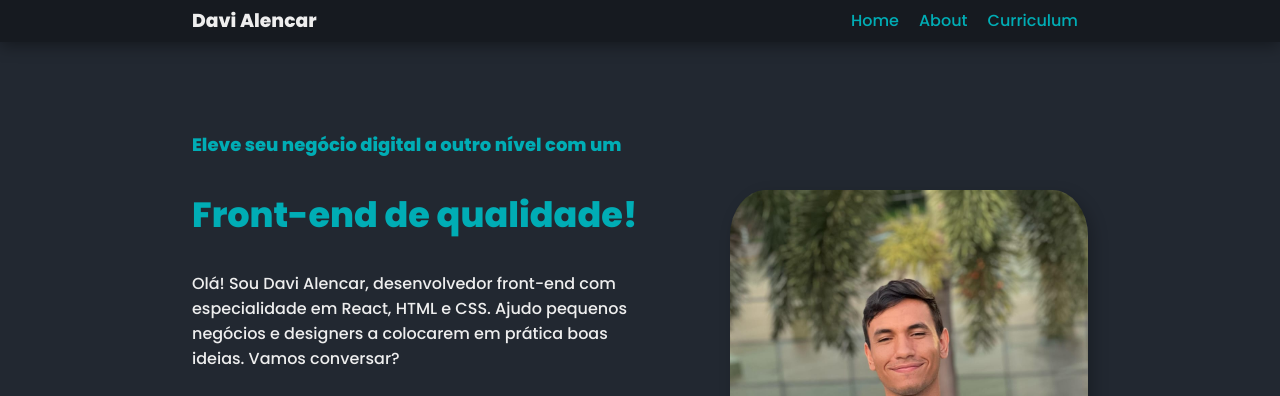
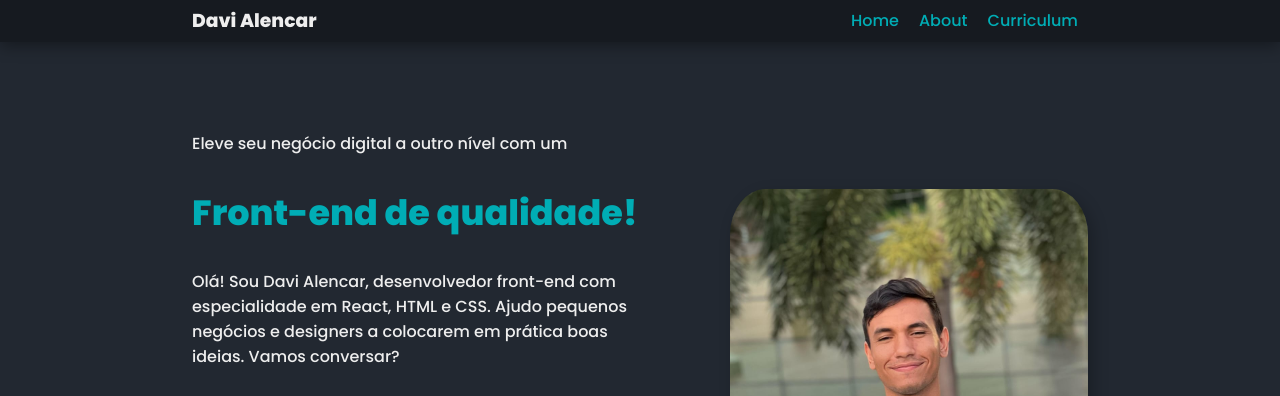
Before and after one commit to davi-aalves/portfolio, a plain HTML site: page index.html in a window 1280 px wide. Shown: the top 396 px of the page. Drawn offline with Linux system fonts and the light colour scheme.

Commit message:
refactor(html): Change <h1> to <p> element

```diff
--- a/index.html
+++ b/index.html
@@ -19,9 +19,7 @@
 		</header>
 		<main class="apresentacao">
 			<section class="apresentacao__conteudo">
-				<h1 class="apresentacao__conteudo__titulo">
-					Eleve seu negócio digital a outro nível com um
-				</h1>
+				<p>Eleve seu negócio digital a outro nível com um</p>
 				<strong class="apresentacao__texto__destaque"
 					>Front-end de qualidade!</strong
 				>
@@ -34,8 +32,8 @@
 					<h2 class="apresentacao__links__subtitulo">Acesse minhas redes:</h2>
 
 					<a
-					class="apresentacao__links__navegacao"
-					href="https://github.com/davi-aalves"
+						class="apresentacao__links__navegacao"
+						href="https://github.com/davi-aalves"
 					>
 						<img
 							class="apresentacao__links__logo"
```
